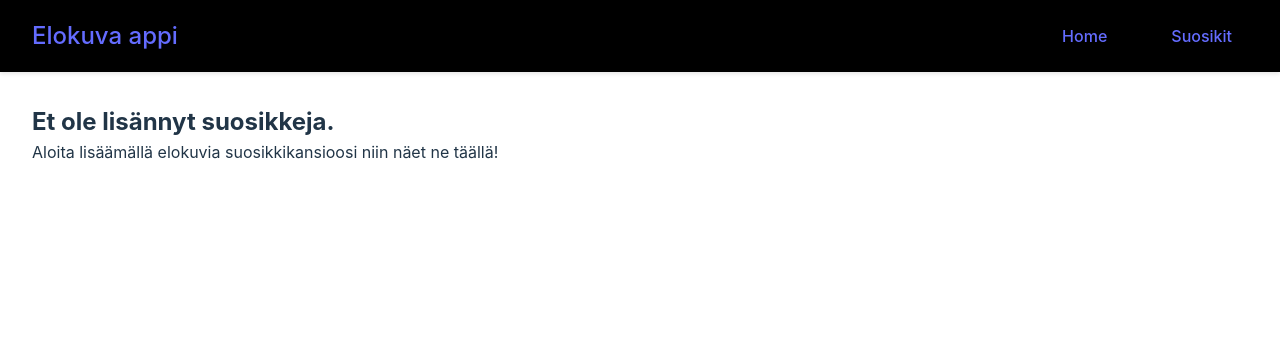
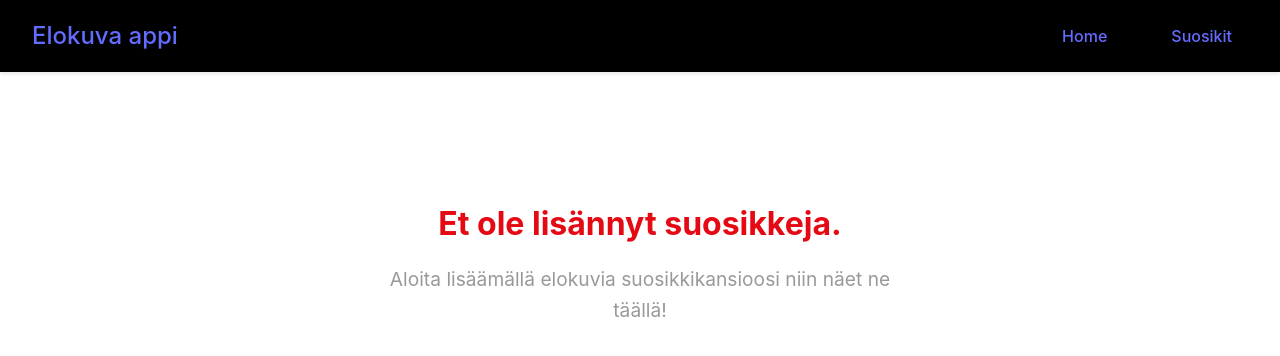
Before and after one commit to TiinaTuuliaS/ract_elokuvapp_naytto, a React (Vite) app in the folder frontti/: page /favorites in a window 1280 px wide. Shown: the top 356 px of the page. Built offline with nearby package versions, Linux system fonts and the light colour scheme.

Commit message:
korjattu Favorites sivun css tiedostoa

```diff
--- a/frontti/src/css/Favorites.css
+++ b/frontti/src/css/Favorites.css
@@ -1,8 +1,51 @@
-.main-content {
-    flex: 1;
-    padding: 2rem;
-    box-sizing: border-box;
-    width: 100%;
-    display: flex;
-    flex-direction: column;
+.favorites {
+  padding: 2rem;
+  width: 100%;
+  box-sizing: border-box;
+}
+
+.favorites h2 {
+  margin-bottom: 2rem;
+  text-align: center;
+  font-size: 2.5rem;
+  color: #ffffff;
+  text-shadow: 2px 2px 4px rgba(0, 0, 0, 0.3);
+}
+
+.favorites-empty {
+  text-align: center;
+  padding: 4rem 2rem;
+  background-color: rgba(255, 255, 255, 0.05);
+  border-radius: 12px;
+  margin: 2rem auto;
+  max-width: 600px;
+}
+
+.favorites-empty h2 {
+  margin-bottom: 1rem;
+  font-size: 2rem;
+  color: #e50914;
+}
+
+.favorites-empty p {
+  color: #999;
+  font-size: 1.2rem;
+  line-height: 1.6;
+}
+
+
+/* Animation for new favorites being added */
+@keyframes fadeIn {
+  from {
+    opacity: 0;
+    transform: translateY(20px);
   }
+  to {
+    opacity: 1;
+    transform: translateY(0);
+  }
+}
+
+.movies-grid > * {
+  animation: fadeIn 0.3s ease-out forwards;
+}
```
